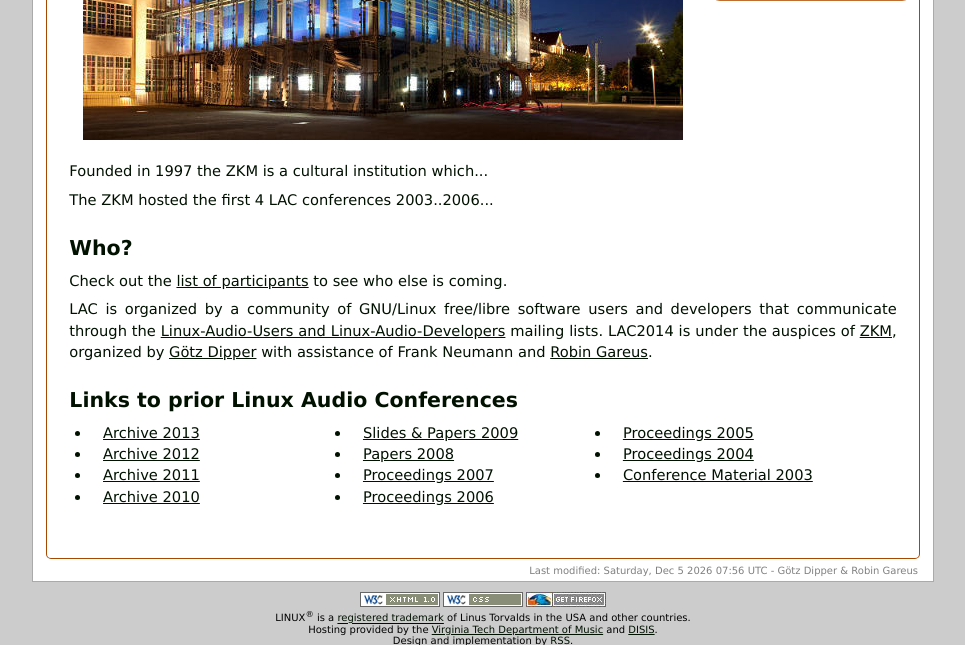
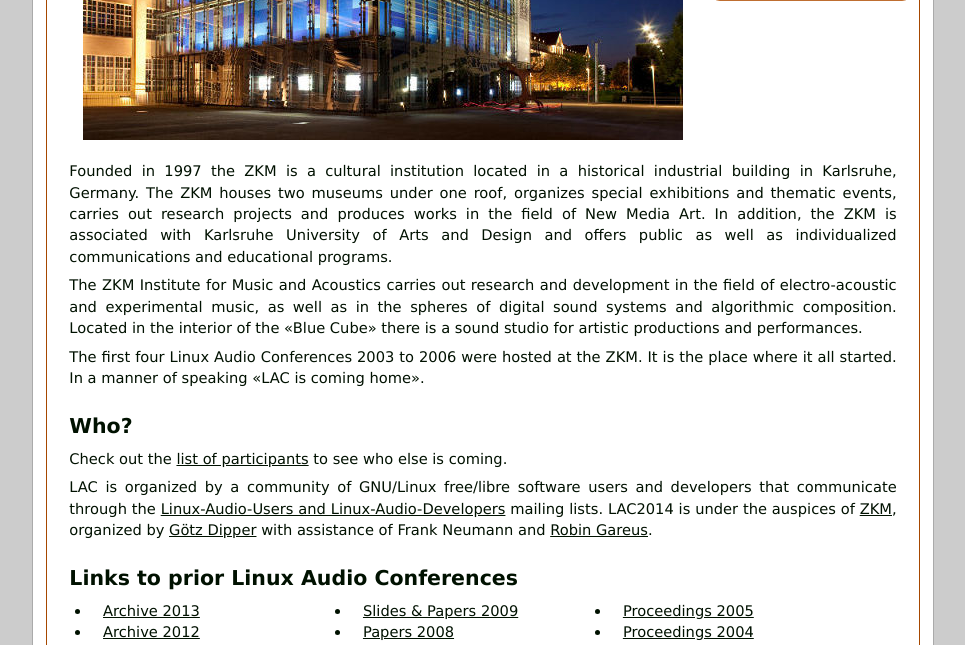
Before and after one commit to x42/lac2014, a PHP site: page / in a window 1280 px wide. Shown: the part 1010-1655 px from the top of the page, without its empty margins (157-1122 px from the left). Run offline with PHP 8.4, Linux system fonts and the light colour scheme; data that the repository does not hold is empty; a stand-in replaces the project's code that opens the database connection; some libraries are stand-ins or nearby versions.

Commit message:
update various texts

```diff
--- a/index.php
+++ b/index.php
@@ -56,7 +56,7 @@
     <div id="maintitle">Linux Audio Conference <?=LACY?> </div>
     <div id="subtitle">The Open Source Music and Sound Conference</div>
     <div id="wherewhen"><?=$config['headerlocation']?></div>
-    <div id="andwhat">LECTURES / WORKSHOPS / EXHIBITION / CONCERTS / CLUBNIGHTS / RADIO</div>
+    <div id="andwhat">LECTURES / WORKSHOPS / EXHIBITIONS / CONCERTS / CLUBNIGHTS</div>
   </div>
 </div>
 
--- a/pages/about.php
+++ b/pages/about.php
@@ -31,15 +31,20 @@ See the <a href="<?=local_url('contact')?>">Contact</a> and <a href="<?=local_ur
 <img src="img/zkm_kubus.jpg" alt="ZKM"/><br/>
 </div>
 <p>
-Founded in 1997 the ZKM is a cultural institution which...
+Founded in 1997 the ZKM is a cultural institution located in a historical industrial building in Karlsruhe, Germany.
+The ZKM houses two museums under one roof, organizes special exhibitions and thematic events, carries out research projects and produces works in the field of New Media Art. In addition, the ZKM is associated with Karlsruhe University of Arts and Design and offers public as well as individualized communications and educational programs.
 </p>
 <p>
-The ZKM hosted the first 4 LAC conferences 2003..2006...
+The ZKM Institute for Music and Acoustics carries out research and development in the field of electro-acoustic and experimental music, as well as in the spheres of digital sound systems and algorithmic composition.
+Located in the interior of the &laquo;Blue Cube&raquo; there is a sound studio for artistic productions and performances.
+</p>
+<p>
+The first four Linux Audio Conferences 2003 to 2006 were hosted at the ZKM. It is the place where it all started. In a manner of speaking &laquo;LAC is coming home&raquo;.
 </p>
 
 <h1>Who?</h1>
 <p>Check out the <a href="<?=local_url('participants')?>">list of participants</a> to see who else is coming.</p>
-<p>LAC is organized by a community of GNU/Linux free/libre software users and developers that communicate through the <a href="http://lists.linuxaudio.org/">Linux-Audio-Users and Linux-Audio-Developers</a> mailing lists. LAC2014 is under the auspices of <a href="http://zkm.de/" rel="external">ZKM</a>, organized by <a href="http://example.org" rel="external">Götz Dipper</a> with assistance of Frank Neumann and <a href="http://gareus.org" rel="external"> Robin Gareus</a>.</p>
+<p>LAC is organized by a community of GNU/Linux free/libre software users and developers that communicate through the <a href="http://lists.linuxaudio.org/">Linux-Audio-Users and Linux-Audio-Developers</a> mailing lists. LAC2014 is under the auspices of <a href="http://zkm.de/" rel="external">ZKM</a>, organized by <a href="http://www02.zkm.de/car-culture/index.php/de/werke/59-goetz-dipper" rel="external">Götz Dipper</a> with assistance of Frank Neumann and <a href="http://gareus.org" rel="external"> Robin Gareus</a>.</p>
 
 <?php
 /*
--- a/pages/travel.php
+++ b/pages/travel.php
@@ -7,7 +7,7 @@
 <h3>By Air</h3>
 
 <p>
-TODO: Frankfurt Airport + train = easy :)
+TODO: Frankfurt Airport + train = easy
 </p>
 
 <h3>By Train</h3>
@@ -26,7 +26,7 @@ Please see the <a href="http://reiseauskunft.bahn.de/" rel="external">Deutsche B
     From south: Highway A5, exit &laquo;KA-S&uuml;d&raquo;,<br/>
     follow the &laquo;ZKM&raquo; sign.<br/>
 <br/>
-    Parking space for 700 cars available below ZKM,<br/>
+    Parking space for 700 cars is available below ZKM,<br/>
     access at S&uuml;dendstra&szlig;e.<br/>
 </p>
 
@@ -38,7 +38,7 @@ Due to construction work in Karlsruhe we kindly ask you to check the current sit
 </p>
 <p>
 From the train station, take line 2E<br/>
-direction &laquo;Siemensallee&raquo;, get off at &laquo;ZKM&raquo;<br/>
+direction &laquo;Siemensallee&raquo;, alight at &laquo;ZKM&raquo;<br/>
 <em>[approximately 200 m from ZKM]</em>
 </p>
 
```
Also changed, not shown: pages/participation.php (+5 -7 lines).
